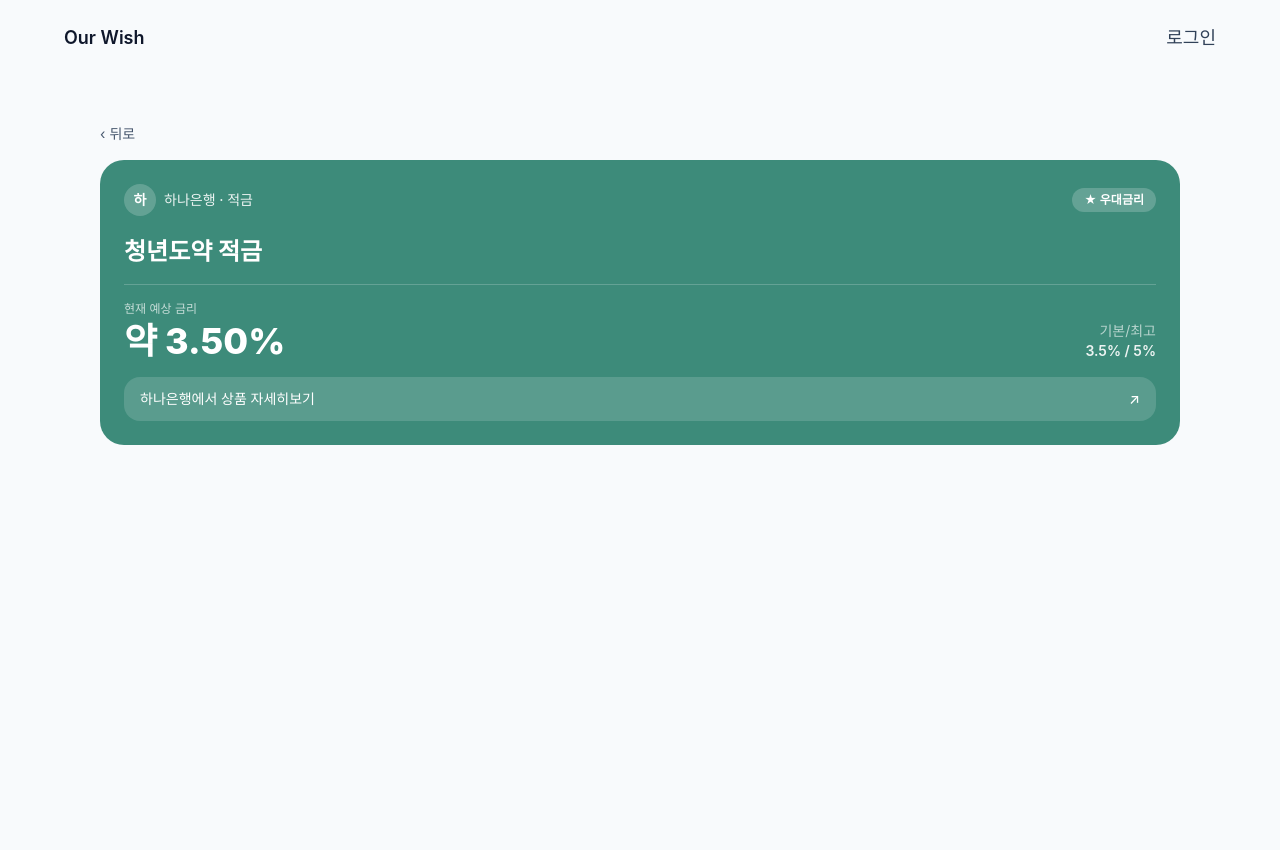
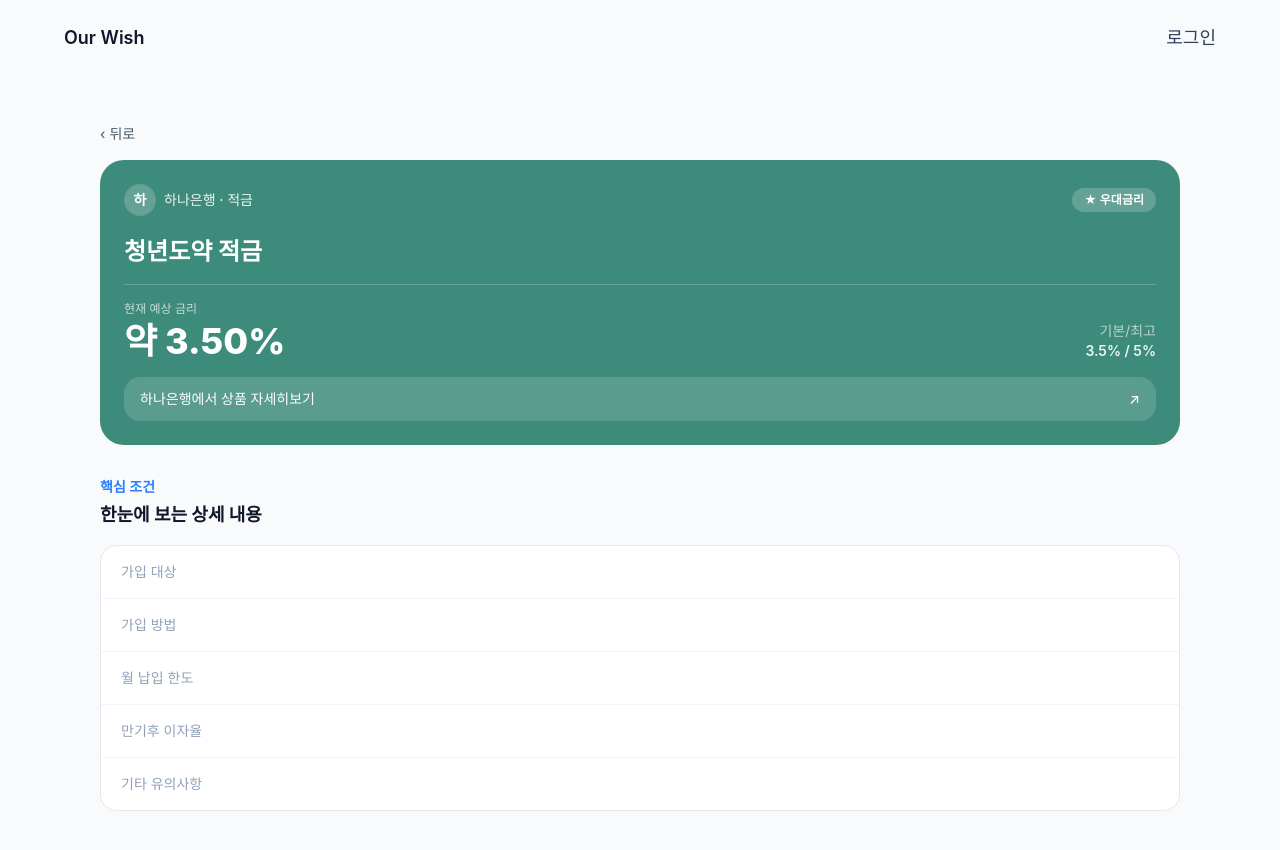
Before and after one commit to Our-Wish/ourwish, a Vue app in the folder frontend_dir/: page /savings/1 in a window 1280 px wide. Shown: the top 850 px of the page. Built offline with nearby package versions, Linux system fonts and the light colour scheme; no server answers; the HTML template or start-up script is replaced by a standard one.

Commit message:
Feat: 적금 상세 페이지 핵심 조건 섹션 추가

```diff
--- a/frontend_dir/src/views/SavingsDetailView.vue
+++ b/frontend_dir/src/views/SavingsDetailView.vue
@@ -7,7 +7,8 @@
       </button>
     </header>
 
-    <div v-if="product" class="px-5">
+    <div v-if="product" class="px-5 pb-12">
+      <!-- 상단 카드 -->
       <div class="rounded-3xl p-6 text-white" :style="{ backgroundColor: product.bankColor }">
         <div class="flex items-center justify-between">
           <div class="flex items-center gap-2">
@@ -45,6 +46,24 @@
           <span>↗</span>
         </a>
       </div>
+
+      <!-- 핵심 조건 -->
+      <div class="mt-8">
+        <p class="text-sm font-semibold text-blue-500">핵심 조건</p>
+        <p class="mt-1 text-lg font-bold text-slate-900">한눈에 보는 상세 내용</p>
+
+        <div class="mt-4 overflow-hidden rounded-2xl border border-slate-200 bg-white">
+          <div
+            v-for="(item, index) in product.conditions"
+            :key="item.label"
+            class="flex items-start gap-6 px-5 py-4"
+            :class="{ 'border-t border-slate-100': index > 0 }"
+          >
+            <span class="w-24 shrink-0 text-sm text-slate-400">{{ item.label }}</span>
+            <span class="text-sm font-semibold text-slate-900">{{ item.value }}</span>
+          </div>
+        </div>
+      </div>
     </div>
   </div>
 </template>
@@ -58,6 +77,8 @@
 
 const productId = computed(() => Number(route.params.id))
 
+type Condition = { label: string; value: string }
+
 type ProductDetail = {
   id: number
   bankName: string
@@ -66,55 +87,24 @@
   baseRate: number
   maxRate: number
   bankUrl: string
+  conditions: Condition[]
 }
 
+const DEFAULT_CONDITIONS: Condition[] = [
+  { label: '가입 대상', value: '' },
+  { label: '가입 방법', value: '' },
+  { label: '월 납입 한도', value: '' },
+  { label: '만기후 이자율', value: '' },
+  { label: '기타 유의사항', value: '' },
+]
+
 const mockProductDetails: Record<number, ProductDetail> = {
-  1: {
-    id: 1,
-    bankName: '하나은행',
-    bankColor: '#3D8B7A',
-    productName: '청년도약 적금',
-    baseRate: 3.5,
-    maxRate: 5.0,
-    bankUrl: 'https://www.hanabank.com',
-  },
-  2: {
-    id: 2,
-    bankName: '신한은행',
-    bankColor: '#0046FF',
-    productName: '신한 첫 월급 적금',
-    baseRate: 3.2,
-    maxRate: 4.5,
-    bankUrl: 'https://www.shinhan.com',
-  },
-  3: {
-    id: 3,
-    bankName: '국민은행',
-    bankColor: '#FFCD00',
-    productName: 'KB 청춘적금',
-    baseRate: 3.0,
-    maxRate: 4.0,
-    bankUrl: 'https://www.kbstar.com',
-  },
-  4: {
-    id: 4,
-    bankName: '우리은행',
-    bankColor: '#0F6EBF',
-    productName: '우리 첫 거래 적금',
-    baseRate: 3.2,
-    maxRate: 3.8,
-    bankUrl: 'https://www.wooribank.com',
-  },
-  5: {
-    id: 5,
-    bankName: '농협은행',
-    bankColor: '#00A650',
-    productName: 'NH 디딤돌 정기적금',
-    baseRate: 3.6,
-    maxRate: 3.6,
-    bankUrl: 'https://www.nonghyup.com',
-  },
+  1: { id: 1, bankName: '하나은행', bankColor: '#3D8B7A', productName: '청년도약 적금', baseRate: 3.5, maxRate: 5.0, bankUrl: 'https://www.hanabank.com', conditions: DEFAULT_CONDITIONS },
+  2: { id: 2, bankName: '신한은행', bankColor: '#0046FF', productName: '신한 첫 월급 적금', baseRate: 3.2, maxRate: 4.5, bankUrl: 'https://www.shinhan.com', conditions: DEFAULT_CONDITIONS },
+  3: { id: 3, bankName: '국민은행', bankColor: '#FFCD00', productName: 'KB 청춘적금', baseRate: 3.0, maxRate: 4.0, bankUrl: 'https://www.kbstar.com', conditions: DEFAULT_CONDITIONS },
+  4: { id: 4, bankName: '우리은행', bankColor: '#0F6EBF', productName: '우리 첫 거래 적금', baseRate: 3.2, maxRate: 3.8, bankUrl: 'https://www.wooribank.com', conditions: DEFAULT_CONDITIONS },
+  5: { id: 5, bankName: '농협은행', bankColor: '#00A650', productName: 'NH 디딤돌 정기적금', baseRate: 3.6, maxRate: 3.6, bankUrl: 'https://www.nonghyup.com', conditions: DEFAULT_CONDITIONS },
 }
 
-const product = computed(() => mockProductDetails[productId.value])
+const product = computed(() => mockProductDetails[productId.value] ?? null)
 </script>
```
